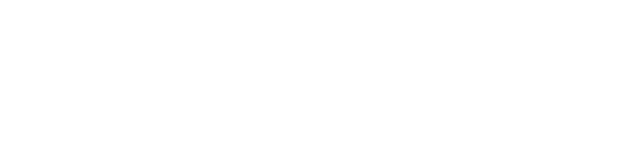
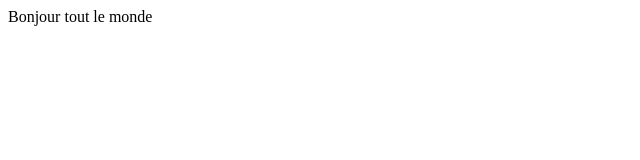
Before and after one commit to Skdb1012/git-1001, a plain HTML site: page index.html in a window 1280 px wide. Shown: the whole page, without its empty margins (0-640 px from the left). Drawn offline with Linux system fonts and the light colour scheme.

Commit message:
bonjour tout

```diff
--- a/index.html
+++ b/index.html
@@ -1,2 +1,8 @@
 <html>
   </html>
+<head>
+  <link rel="stylesheet" href="style.css">
+</head>
+<body>
+  <p>Bonjour tout le monde</p>
+</body>
```
